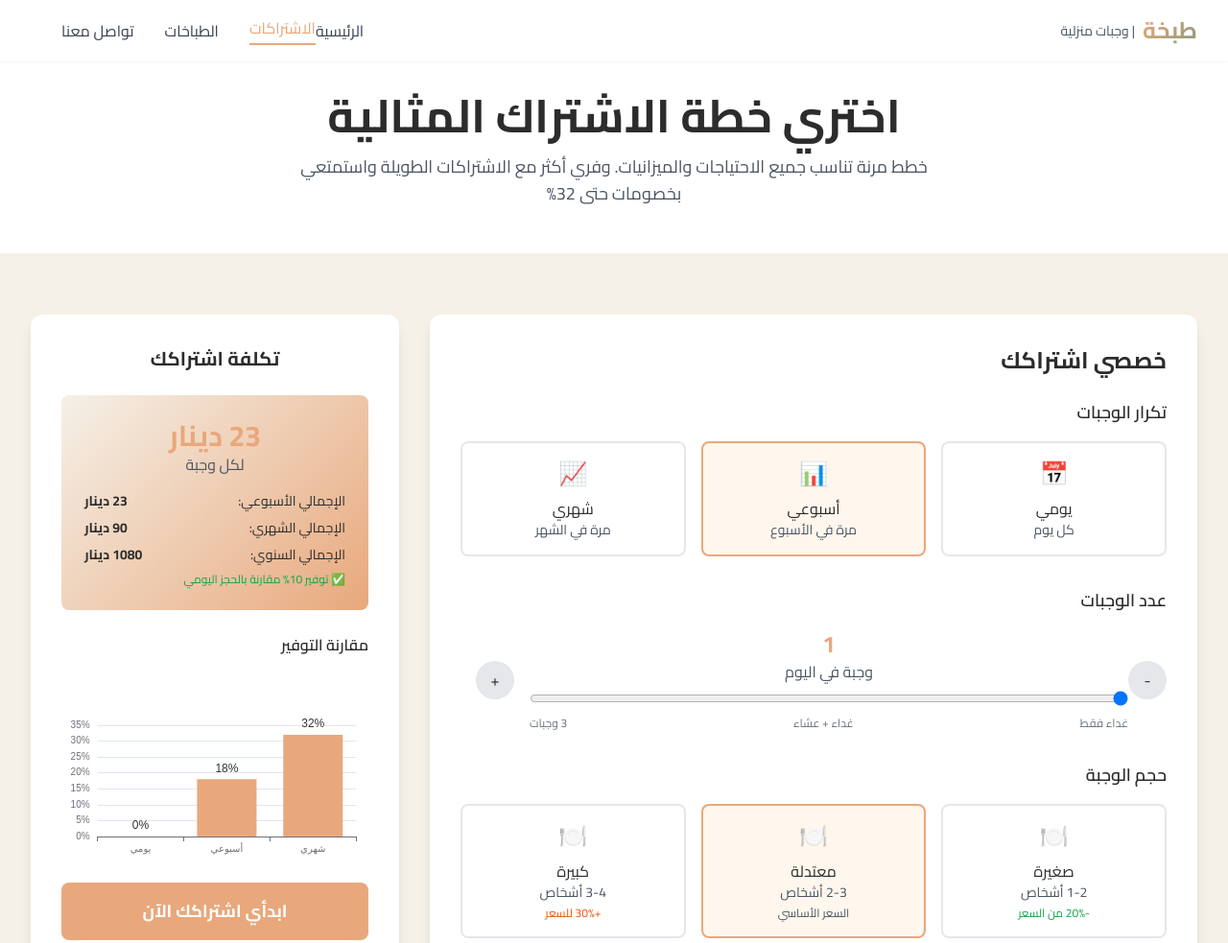
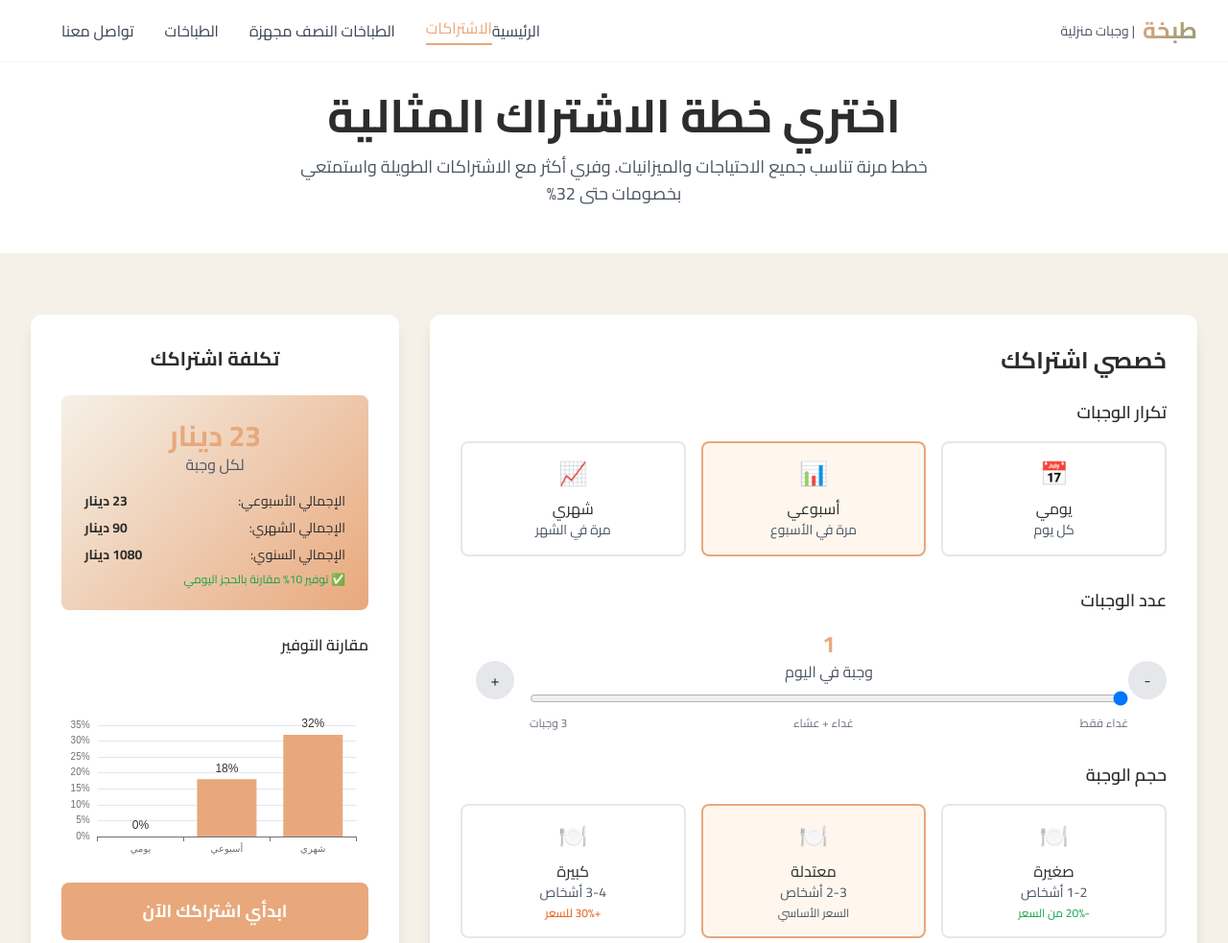
Before and after one commit to zirxis/tabkha, a plain HTML site: page subscriptions.html in a window 1280 px wide. Shown: the top 983 px of the page at 96% size. Drawn offline with nearby package versions, Linux system fonts and the light colour scheme.

Commit message:
Update subscriptions.html

```diff
--- a/subscriptions.html
+++ b/subscriptions.html
@@ -82,6 +82,7 @@
                 <div class="hidden md:flex items-center space-x-8">
                     <a href="index.html" class="text-gray-700 hover:text-warm-orange transition-colors">الرئيسية</a>
                     <a href="subscriptions.html" class="text-warm-orange font-medium border-b-2 border-warm-orange pb-1">الاشتراكات</a>
+                    <a href="wjbatnsfm.html" class="text-gray-700 hover:text-warm-orange transition-colors">الطباخات النصف مجهزة</a>
                     <a href="chefs.html" class="text-gray-700 hover:text-warm-orange transition-colors">الطباخات</a>
                     <a href="index.html#contact" class="text-gray-700 hover:text-warm-orange transition-colors">تواصل معنا</a>
                 </div>
```
